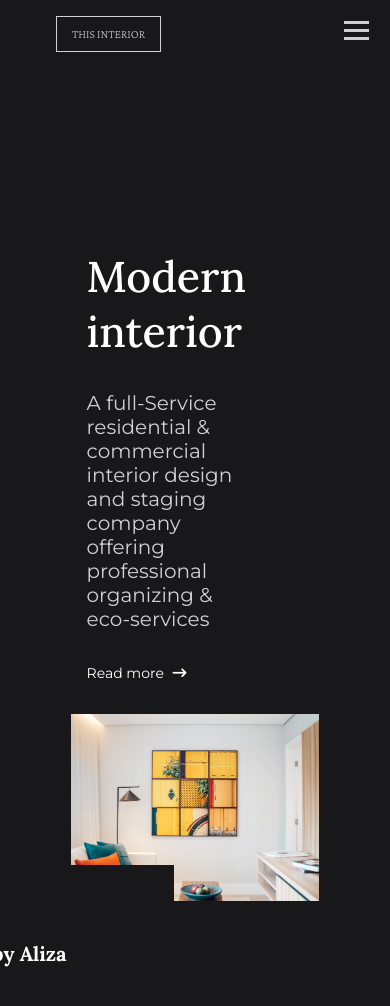
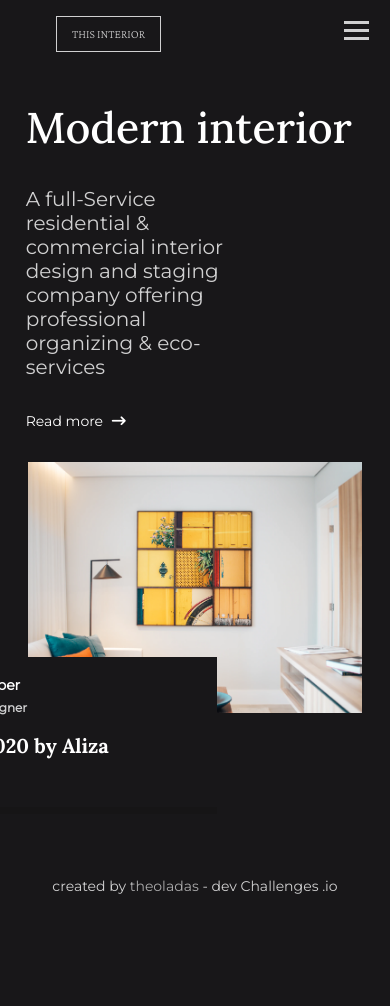
Before and after one commit to theoladas/DevChallenges, a plain HTML site: page Interior Consultant/index.html in a window 390 px wide. Shown: the top 1006 px of the page. Drawn offline with nearby package versions, Linux system fonts and the light colour scheme.

Commit message:
Fixed - padding and min-height issues in footer / hero

```diff
--- a/Interior Consultant/style.scss
+++ b/Interior Consultant/style.scss
@@ -4,7 +4,7 @@
   box-sizing: border-box;
 }
 html {
-  min-height: 100vh;
+  height: 100vh;
 }
 body {
   font-family: "Montserrat", sans-serif;
@@ -61,9 +61,9 @@ img {
 
 // NAV
 header {
-  padding: 1rem;
-  min-height: 20vh;
+  min-height: 10vh;
   nav {
+    padding: 1rem;
     display: flex;
     justify-content: space-between;
     .nav-links {
@@ -109,8 +109,8 @@ header {
 
 // HERO section
 .hero {
-  // min-height: 75vh;
-  padding: 4em;
+  min-height: 80vh;
+  padding-bottom: 10rem;
   .row {
     align-items: center;
     justify-content: center;
@@ -199,7 +199,7 @@ header {
 
 // FOOTER
 footer {
-  min-height: 5vh;
+  min-height: 10vh;
   .footer-text {
     display: flex;
     align-items: center;
@@ -219,7 +219,7 @@ footer {
       position: absolute;
       right: 0px;
       height: 100vh;
-      top: 10vh;
+      top: 20vh;
       background-color: #181719;
       z-index: 1;
       display: flex;
@@ -267,7 +267,7 @@ footer {
         margin-bottom: 2rem;
       }
       .image {
-        width: 100%;
+        width: 90%;
         img {
           max-width: 100%;
         }
@@ -275,7 +275,7 @@ footer {
           box-shadow: 0px 7px 0px rgba(0, 0, 0, 0.1);
           width: 385px;
           height: 150px;
-          bottom: -110px;
+          bottom: -90px;
           right: 145px;
           .row {
             flex-direction: row;
@@ -287,7 +287,4 @@ footer {
       }
     }
   }
-  footer {
-    display: none;
-  }
 }
```
Also changed, not shown: Interior Consultant/style.css, 1 other file.
